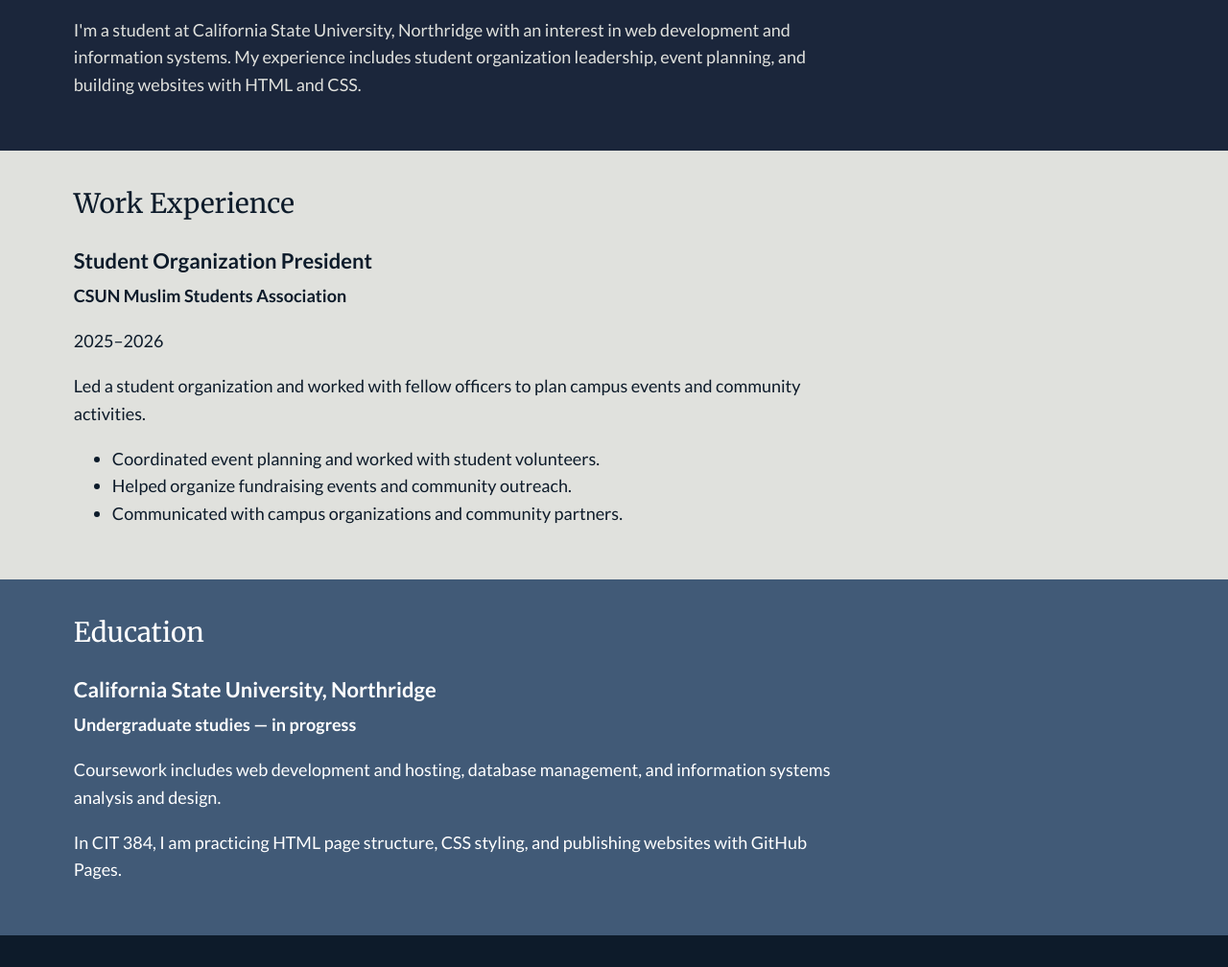
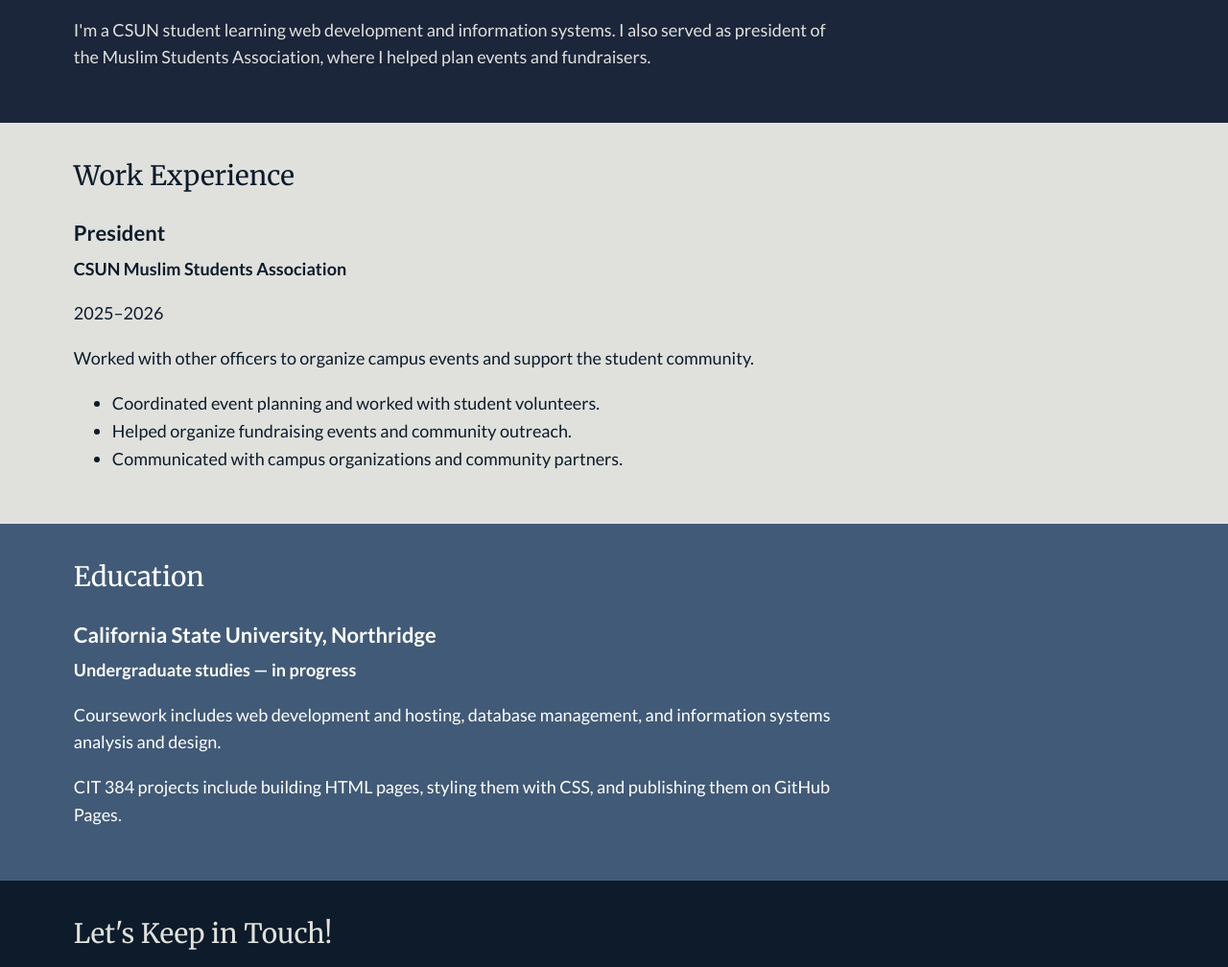
Before and after one commit to MartianMashaal/cit384-hw6, a plain HTML site: page index.html in a window 1280 px wide. Shown: the part 262-1270 px from the top of the page at 96% size. Drawn offline with Linux system fonts and the light colour scheme.

Commit message:
Simplify resume wording

```diff
--- a/index.html
+++ b/index.html
@@ -13,17 +13,17 @@
         <img src="images/initials.svg" alt="Mashaal Jan initials" width="110" height="110">
         <h1>Mashaal Jan</h1>
         <h2>CSUN Student | Web Development</h2>
-        <p>I'm a student at California State University, Northridge with an interest in web development and information systems. My experience includes student organization leadership, event planning, and building websites with HTML and CSS.</p>
+        <p>I'm a CSUN student learning web development and information systems. I also served as president of the Muslim Students Association, where I helped plan events and fundraisers.</p>
     </header>
 
     <main>
         <!-- Work Experience -->
         <section class="work-experience">
             <h2>Work Experience</h2>
-            <h3>Student Organization President</h3>
+            <h3>President</h3>
             <p class="organization">CSUN Muslim Students Association</p>
             <p>2025–2026</p>
-            <p>Led a student organization and worked with fellow officers to plan campus events and community activities.</p>
+            <p>Worked with other officers to organize campus events and support the student community.</p>
             <ul>
                 <li>Coordinated event planning and worked with student volunteers.</li>
                 <li>Helped organize fundraising events and community outreach.</li>
@@ -37,7 +37,7 @@
             <h3>California State University, Northridge</h3>
             <p class="organization">Undergraduate studies — in progress</p>
             <p>Coursework includes web development and hosting, database management, and information systems analysis and design.</p>
-            <p>In CIT 384, I am practicing HTML page structure, CSS styling, and publishing websites with GitHub Pages.</p>
+            <p>CIT 384 projects include building HTML pages, styling them with CSS, and publishing them on GitHub Pages.</p>
         </section>
     </main>
 
```
